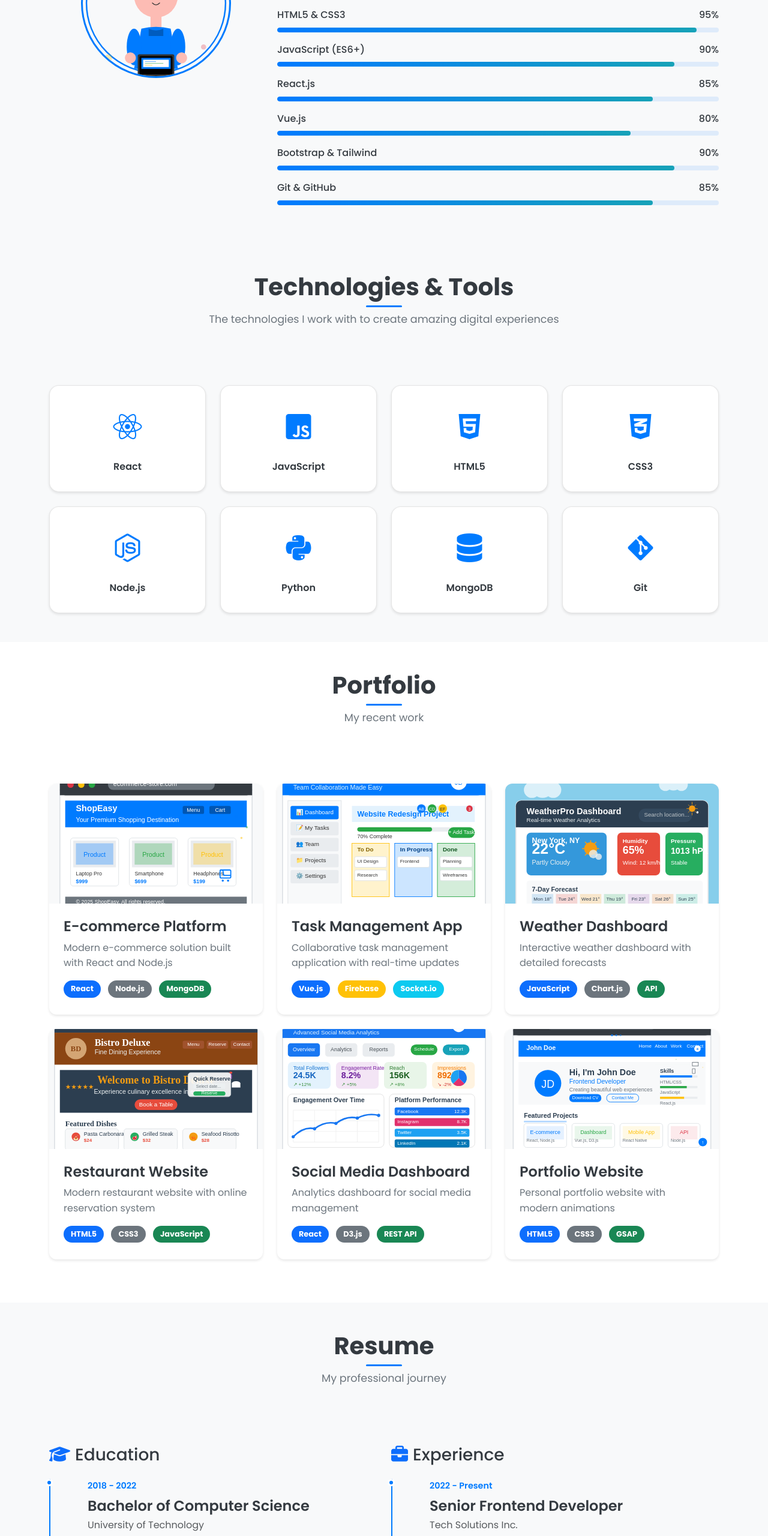
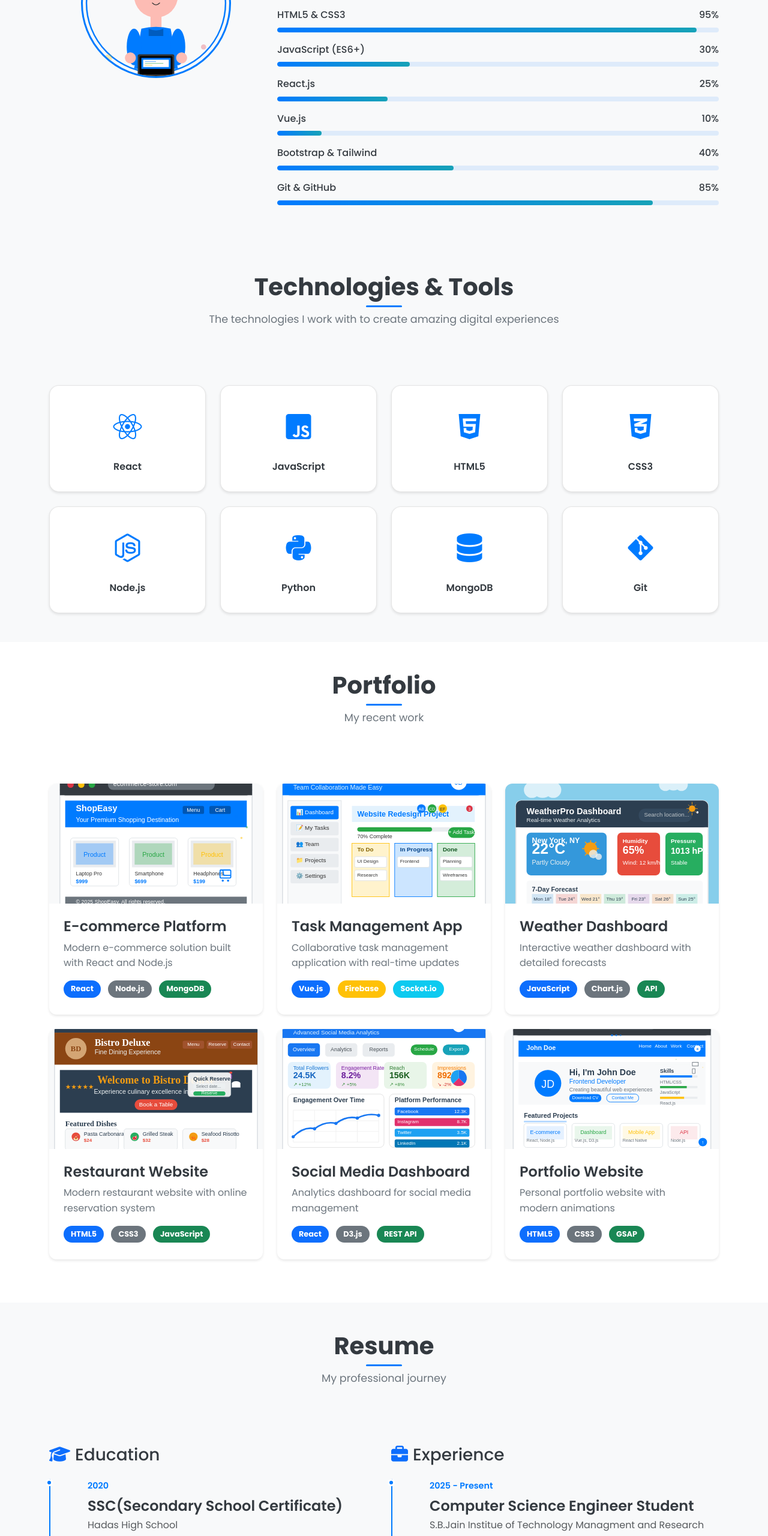
Before and after one commit to chaitanyachopde/portfolio-website, a plain HTML site: page index.html in a window 1280 px wide. Shown: the part 1360-3920 px from the top of the page at 60% size. Drawn offline with nearby package versions, Linux system fonts and the light colour scheme.

Commit message:
Update index.html

```diff
--- a/index.html
+++ b/index.html
@@ -3,8 +3,8 @@
 <head>
     <meta charset="UTF-8">
     <meta name="viewport" content="width=device-width, initial-scale=1.0">
-    <title>John Doe - Frontend Developer</title>
-    <meta name="description" content="John Doe - Frontend Developer specializing in modern web technologies">
+    <title>Chaitanya Chopde - Frontend Developer</title>
+    <meta name="description" content="Chaitanya Chopde - Frontend Developer specializing in modern web technologies">
 
     <!-- Bootstrap CSS -->
     <link href="https://cdn.jsdelivr.net/npm/bootstrap@5.3.0/dist/css/bootstrap.min.css" rel="stylesheet">
@@ -155,37 +155,37 @@
                         <div class="skill-item mb-3">
                             <div class="d-flex justify-content-between mb-2">
                                 <span>JavaScript (ES6+)</span>
-                                <span>90%</span>
+                                <span>30%</span>
                             </div>
                             <div class="progress skill-progress">
-                                <div class="progress-bar" role="progressbar" style="width: 90%"></div>
+                                <div class="progress-bar" role="progressbar" style="width: 30%"></div>
                             </div>
                         </div>
                         <div class="skill-item mb-3">
                             <div class="d-flex justify-content-between mb-2">
                                 <span>React.js</span>
-                                <span>85%</span>
+                                <span>25%</span>
                             </div>
                             <div class="progress skill-progress">
-                                <div class="progress-bar" role="progressbar" style="width: 85%"></div>
+                                <div class="progress-bar" role="progressbar" style="width: 25%"></div>
                             </div>
                         </div>
                         <div class="skill-item mb-3">
                             <div class="d-flex justify-content-between mb-2">
                                 <span>Vue.js</span>
-                                <span>80%</span>
+                                <span>10%</span>
                             </div>
                             <div class="progress skill-progress">
-                                <div class="progress-bar" role="progressbar" style="width: 80%"></div>
+                                <div class="progress-bar" role="progressbar" style="width: 10%"></div>
                             </div>
                         </div>
                         <div class="skill-item mb-3">
                             <div class="d-flex justify-content-between mb-2">
                                 <span>Bootstrap & Tailwind</span>
-                                <span>90%</span>
+                                <span>40%</span>
                             </div>
                             <div class="progress skill-progress">
-                                <div class="progress-bar" role="progressbar" style="width: 90%"></div>
+                                <div class="progress-bar" role="progressbar" style="width: 40%"></div>
                             </div>
                         </div>
                         <div class="skill-item mb-3">
@@ -506,18 +506,18 @@
                     </h3>
                     <div class="timeline">
                         <div class="timeline-item">
-                            <div class="timeline-date">2018 - 2022</div>
+                            <div class="timeline-date">2020</div>
                             <div class="timeline-content">
-                                <h4>Bachelor of Computer Science</h4>
-                                <p class="text-muted">University of Technology</p>
-                                <p>Graduated with honors, specializing in web development and software engineering.</p>
+                                <h4>SSC(Secondary School Certificate)</h4>
+                                <p class="text-muted">Hadas High School</p>
+                                <p>Pursuing, specializing in web development and software engineering.</p>
                             </div>
                         </div>
                         <div class="timeline-item">
-                            <div class="timeline-date">2016 - 2018</div>
+                            <div class="timeline-date">2022</div>
                             <div class="timeline-content">
-                                <h4>High School Diploma</h4>
-                                <p class="text-muted">Central High School</p>
+                                <h4>HSC(Higher Secondary Certificate)</h4>
+                                <p class="text-muted">SGB Defence Services Jr College</p>
                                 <p>Focused on mathematics and computer science with excellent grades.</p>
                             </div>
                         </div>
@@ -529,11 +529,11 @@
                     </h3>
                     <div class="timeline">
                         <div class="timeline-item">
-                            <div class="timeline-date">2022 - Present</div>
+                            <div class="timeline-date">2025 - Present</div>
                             <div class="timeline-content">
-                                <h4>Senior Frontend Developer</h4>
-                                <p class="text-muted">Tech Solutions Inc.</p>
-                                <p>Leading frontend development team, architecting scalable React applications, and mentoring junior developers.</p>
+                                <h4>Computer Science Engineer Student</h4>
+                                <p class="text-muted">S.B.Jain Institue of Technology Managment and Research</p>
+                                <p>Currently pursuing a Bachelor's degree in Computer Science Engineering with a focus on frontend web development. Actively involved in building responsive user interfaces, leading frontend project teams, and gaining hands-on experience with technologies like HTML, CSS, JavaScript, and React.</p>
                             </div>
                         </div>
                         <div class="timeline-item">
```
